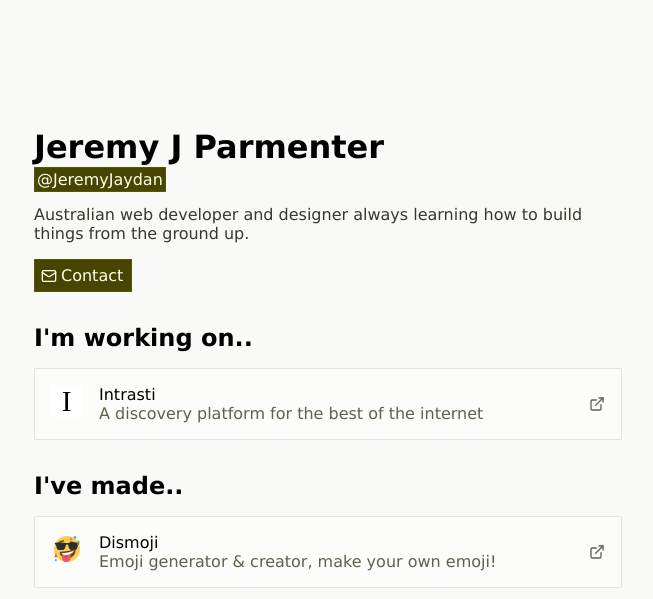
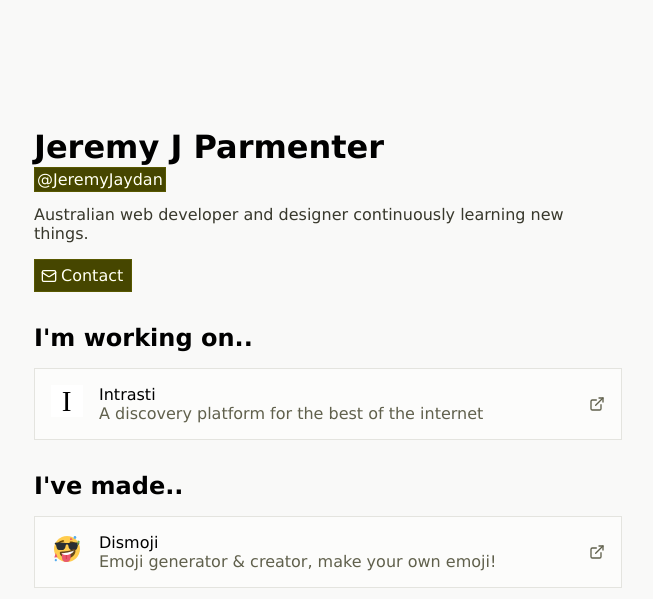
Before and after one commit to JeremyJaydan/JeremyJaydan, a website: page index.html in a window 1280 px wide. Shown: the top 599 px of the page, without its empty margins (312-965 px from the left). Drawn offline with Linux system fonts and the light colour scheme.

Commit message:
Update description

```diff
--- a/index.html
+++ b/index.html
@@ -4,7 +4,7 @@
     <meta charset="UTF-8">
     <meta name="viewport" content="width=device-width, initial-scale=1.0">
     <title>jeremyjaydan.au</title>
-    <meta name="description" content="I'm an Australian web developer and designer always learning how to build things from the ground up.">
+    <meta name="description" content="Australian web developer and designer continuously learning new things.">
     <meta name="keywords" content="portfolio, developer, designer, founder">
     <link rel="icon" type="image/png" href="./avatar-128x128-rounded.png">
     <link rel="stylesheet" href="./client.css">
@@ -16,7 +16,7 @@
       <header>
         <h1>Jeremy J Parmenter</h1>
         <a aria-label="Follow me on X" class="social-link" tabindex="0" href="https://x.com/JeremyJaydan" target="_blank">@JeremyJaydan</a>
-        <p>Australian web developer and designer always learning how to build things from the ground up.</p>
+        <p>Australian web developer and designer continuously learning new things.</p>
         <a aria-label="Jump to contact form" class="contact-link" tabindex="0" href="#contact">
           <svg xmlns="http://www.w3.org/2000/svg" width="16" height="16" viewBox="0 0 24 24" fill="none" stroke="currentColor" stroke-width="2" stroke-linecap="round" stroke-linejoin="round"><path d="m22 7-8.991 5.727a2 2 0 0 1-2.009 0L2 7"/><rect x="2" y="4" width="20" height="16" rx="2"/></svg>
           <span>Contact</span>
```
